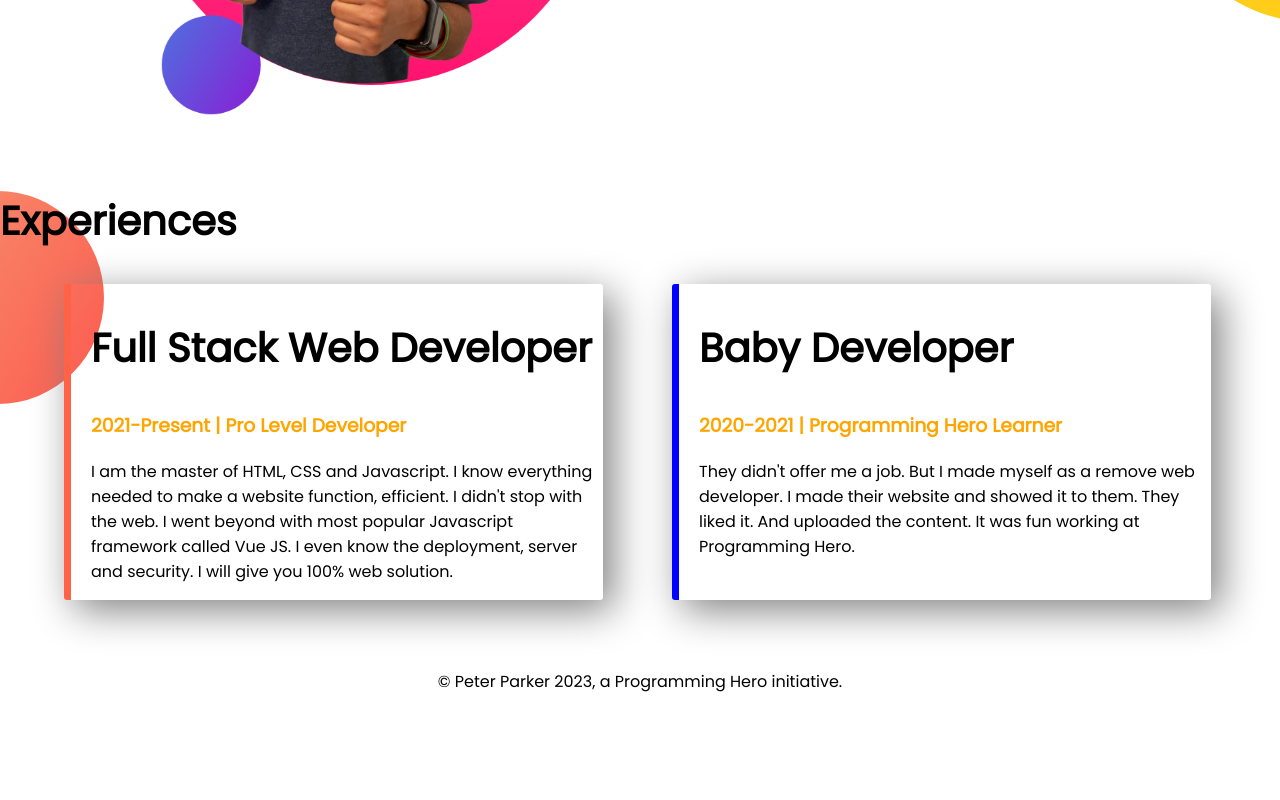
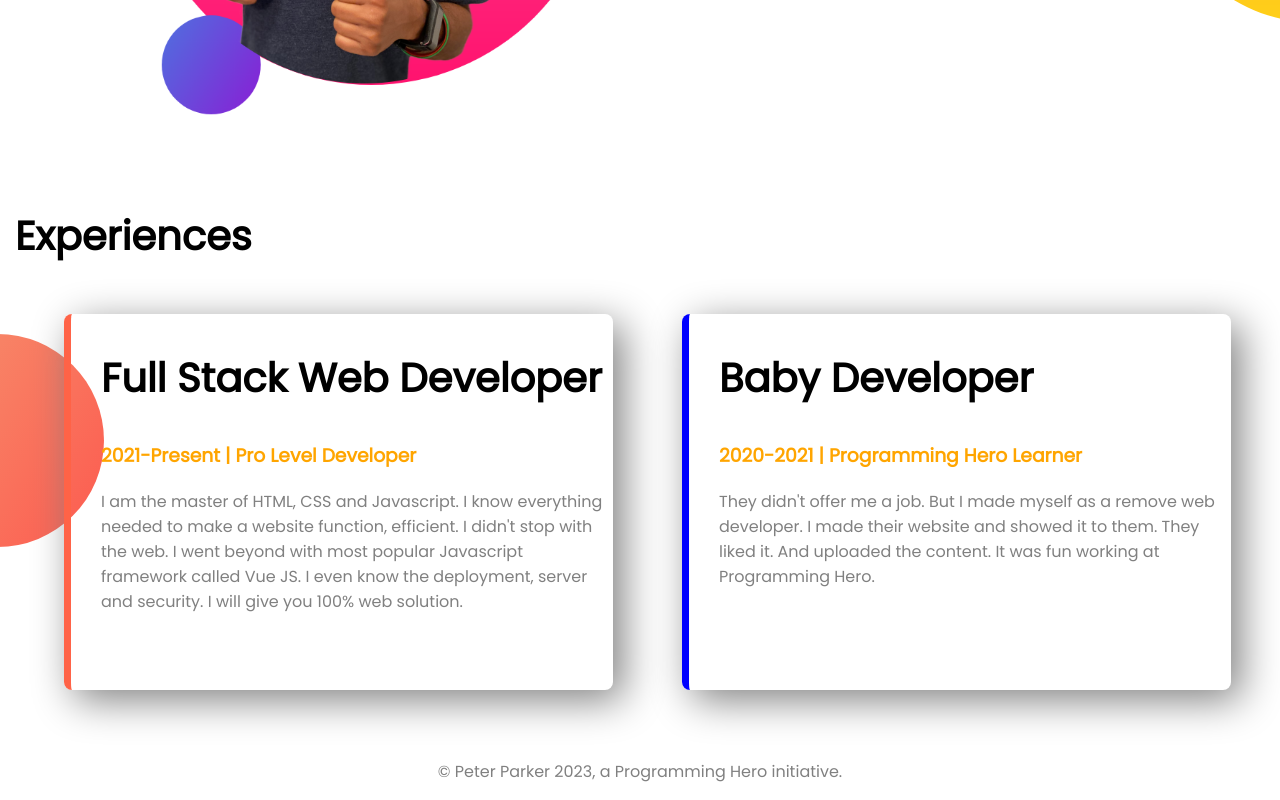
Before and after one commit to suchana001/developer-portfolie, a plain HTML site: page index.html in a window 1280 px wide. Shown: the part 961-1761 px from the top of the page. Before the commit the page ends 1671 px from the top, so only its background shows below. Drawn offline with Linux system fonts and the light colour scheme.

Commit message:
issue modified

```diff
--- a/index.html
+++ b/index.html
@@ -58,7 +58,7 @@
       </div>
     </section>
     <section class="experience-area">
-      <h1 class="smallen-h1">Experiences</h1>
+      <h1 id="experience-title" class="smallen-h1">Experiences</h1>
       <div class="flexible-container">
         <div id="full-stack-developer" class="experience-item">
           <h1 class="smallen-h1">Full Stack Web Developer</h1>
@@ -84,7 +84,7 @@
       </div>
     </section>
   </body>
-<footer >
+  <footer>
     <p>© Peter Parker 2023, a Programming Hero initiative.</p>
-</footer>
+  </footer>
 </html>
--- a/style.css
+++ b/style.css
@@ -10,6 +10,9 @@ h1{
 }
 .orange-color{
     color: orange;
+}
+p{
+    color: gray;
 }
 .flexible-container{
     display: flex;
@@ -45,15 +48,23 @@ h1{
 .experience-area{
     background-image: url(images/exp-bg.png);
     background-repeat: no-repeat;
+    background-position: left;
+}
+#experience-title{
+    padding: 15px;
 }
 .experience-item{
     width: 40%;
     margin-left: 5%;
     margin-right: 5px;
-    padding-left: 20px;
-    border-radius: 3px;
-     border-left: 7px solid blue;
+    padding-left: 30px;
+    border-radius: 8px;
+    border-left: 7px solid blue;
     box-shadow: 10px 10px 40px grey;
+}
+.experience-area p{
+    padding-bottom: 60px;
+    padding-right: 10px;
 }
 #full-stack-developer{
     border-left: 7px solid tomato;
```
